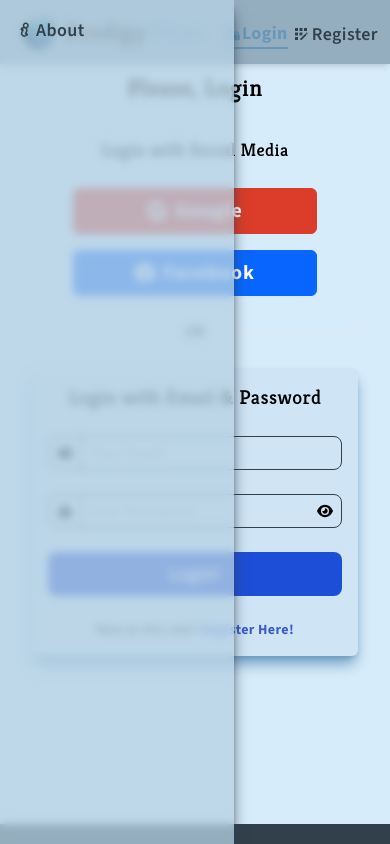
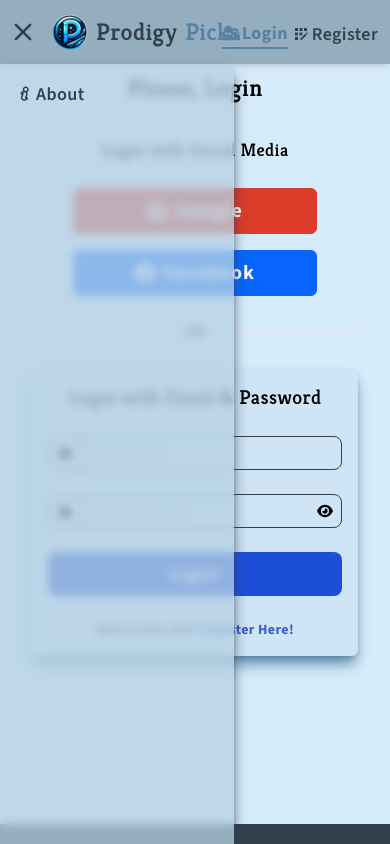
Before and after one commit to nazmul-nhb/prodigy-picks-client, a React (Vite) app: page /login in a window 390 px wide. Both pictures are taken after a click on the element 25 px from the left and 32 px from the top of the page. Shown: the top 844 px of the page. Built offline with nearby package versions, Linux system fonts and the light colour scheme; no server answers.

Commit message:
fixed navbar and padding for the pages

```diff
--- a/src/components/Navbar.tsx
+++ b/src/components/Navbar.tsx
@@ -12,7 +12,6 @@ import { TiInfoLargeOutline, TiShoppingCart } from "react-icons/ti";
 import useGetCart from "../hooks/useGetCart";
 import { ProfileLoader } from "./Loaders";
 import logo from "../assets/prodigy.png";
-// import useUserRole from "../hooks/useUserRole";
 
 const Navbar = () => {
 	const { user, userLoading, logOut } = useAuth();
@@ -23,7 +22,6 @@ const Navbar = () => {
 	const sidebarRef = useRef<HTMLDivElement>(null);
 	const dropdownRef = useRef<HTMLDivElement>(null);
 	const { totalProducts } = useGetCart();
-	// const { role } = useUserRole();
 
 	useEffect(() => {
 		if (user) {
@@ -76,12 +74,6 @@ const Navbar = () => {
 						<TiShoppingCart />
 						My Cart
 					</NavLink>
-					{/* {role === "admin" && (
-						<NavLink className={navClasses} to={"/dashboard"}>
-							<MdOutlineDashboard />
-							Dashboard
-						</NavLink>
-					)} */}
 				</>
 			)}
 			<NavLink className={navClasses} to={"/about"}>
@@ -98,49 +90,51 @@ const Navbar = () => {
 			})
 			.catch((error) => {
 				console.error(error);
-				toast.error(error.message.split(": ")[1]);
+				toast.error(error?.message?.split(": ")[1]);
 			});
 	};
 
 	return (
 		<nav className="max-w-[1920px] flex items-center justify-between gap-0 md:gap-4 mx-auto shadow-md px-3 py-2 md:px-14 sticky top-0 bg-navBG bg-opacity-100 z-50 text-prodigy-secondary transition-all duration-1000 h-16">
 			<div className="absolute inset-0 backdrop-filter backdrop-blur-sm -z-10"></div>
+
+			{/* Sandwich Menubar */}
 			<div
 				ref={sidebarRef}
-				className="sm:hidden max-[430px]:text-3xl text-4xl cursor-pointer z-50"
+				className="sm:hidden max-[430px]:text-3xl text-4xl cursor-pointer z-50 fixed"
 				onClick={() => setOpenNavbar(!openNavbar)}
 			>
 				{openNavbar ? (
-					<MdOutlineClose className="-ml-14 text-prodigy-secondary hover:text-prodigy-primary transform transition-all duration-1000"></MdOutlineClose>
+					<MdOutlineClose className="-ml-1 text-prodigy-secondary hover:text-prodigy-primary transform transition-all duration-1000"></MdOutlineClose>
 				) : (
 					<MdMenuOpen className="-ml-1 text-prodigy-primary hover:text-prodigy-secondary transform transition-all duration-1000"></MdMenuOpen>
 				)}
 			</div>
 
+			{/* Site <Logo & Title */}
+			<NavLink
+				className="ml-10 sm:ml-0 transition-all duration-500 text-2xl font-semibold text-prodigy-secondary flex items-center gap-1"
+				to={"/"}
+			>
 				{/* Site Logo */}
-			<figure className="flex items-center gap-2 font-kreonSerif">
+				<figure className="flex items-center gap-2 font-kreonSerif hover:text-prodigy-primary hover:scale-105 transition-all duration-500">
 					<img
 						className="w-9 md:w-11 aspect-square"
 						src={logo}
-					alt="logo"
+						alt="Prodigy Picks Logo"
 					/>
-
-				<NavLink
-					className="transition-all duration-500 text-2xl font-semibold text-prodigy-secondary flex items-center gap-1"
-					to={"/"}
-				>
 					Prodigy
 					<span className="text-prodigy-primary">Picks</span>
+				</figure>
 			</NavLink>
-			</figure>
 
 			{/* Navbar Items/Links/Routes */}
 			<div className="text-sm xl:text-base">
 				<ul
 					className={`w-3/5 sm:w-full flex flex-col sm:flex-row justify-start sm:justify-center gap-2 sm:gap-4 text-lg md:text-xl font-semibold duration-500 absolute sm:static shadow-lg shadow-slate-700 sm:shadow-none h-screen sm:h-auto p-4 sm:p-0 ${
 						openNavbar
-							? "md:pl-14 left-0 top-0 bg-navBG backdrop-blur-sm flex z-30"
-							: "-left-full top-0"
+							? "md:pl-14 left-0 top-16 bg-navBG backdrop-blur-sm flex z-30"
+							: "-left-full top-16"
 					}`}
 				>
 					{navItems}
--- a/src/components/ProductCard.tsx
+++ b/src/components/ProductCard.tsx
@@ -124,7 +124,9 @@ const ProductCard: React.FC<ProductProps> = ({ product, fromCart }) => {
 						<div className="flex justify-between w-full text-xl font-bold z-20 absolute bottom-0 px-3 bg-[#294f736c] text-white rounded-b-lg">
 							<div className="absolute inset-0 backdrop-filter backdrop-blur-sm -z-10 rounded-b-lg"></div>
 							<p>${price}</p>
-							<p className="flex items-center"><RiStarSFill /> {ratings}</p>
+							<p className="flex items-center">
+								<RiStarSFill /> {ratings}
+							</p>
 						</div>
 					</div>
 				</div>
@@ -154,7 +156,7 @@ const ProductCard: React.FC<ProductProps> = ({ product, fromCart }) => {
 							onClick={() =>
 								handleRemoveFromCart(cartId as string, title)
 							}
-							className="flex items-center gap-1 px-4 py-2 text-sm text-white bg-red-500 rounded-lg transition duration-300 ease-in-out hover:bg-red-600"
+							className="flex items-center gap-1 px-4 py-2 text-sm text-white bg-red-500 rounded-lg transition duration-500 ease-in-out hover:bg-red-700 font-semibold"
 						>
 							<HiOutlineTrash />
 							Remove from Cart
@@ -162,7 +164,7 @@ const ProductCard: React.FC<ProductProps> = ({ product, fromCart }) => {
 					) : (
 						<button
 							onClick={() => handleAddToCart(_id)}
-							className="flex items-center gap-1 px-4 py-2 text-sm text-white bg-red-500 rounded-lg transition duration-300 ease-in-out hover:bg-red-600"
+							className="flex items-center gap-1 px-4 py-2 text-sm text-white bg-red-500 rounded-lg transition duration-500 ease-in-out hover:bg-red-700 font-semibold"
 						>
 							<TiShoppingCart />
 							Add to Cart
@@ -170,7 +172,7 @@ const ProductCard: React.FC<ProductProps> = ({ product, fromCart }) => {
 					)}
 					<button
 						onClick={handleOpenModal}
-						className="flex items-center gap-1 px-4 py-2 text-sm text-white bg-blue-500 rounded-lg transition duration-300 ease-in-out hover:bg-blue-600"
+						className="flex items-center gap-1 px-4 py-2 text-sm text-white bg-blue-500 rounded-lg transition duration-500 ease-in-out hover:bg-blue-700 font-semibold"
 					>
 						<MdOutlineInfo />
 						Details
--- a/src/pages/About.tsx
+++ b/src/pages/About.tsx
@@ -80,7 +80,7 @@ const About: React.FC = () => {
 				us at
 				<a
 					href="mailto:nazmulnhb@gmail.com"
-					className="text-blue-500 hover:underline transition-colors duration-300 ml-2"
+					className="text-blue-500 hover:border-b hover:border-prodigy-primary hover:text-prodigy-primary transition-all duration-300 ml-2"
 				>
 					nazmulnhb@gmail.com
 				</a>
--- a/src/pages/Cart.tsx
+++ b/src/pages/Cart.tsx
@@ -15,7 +15,7 @@ const Cart = () => {
 	});
 
 	return (
-		<section className="py-8 mx-auto px-8">
+		<section className="py-8 mx-auto px-4">
 			<Helmet>
 				<title>{user?.displayName}'s Cart - Prodigy Picks</title>
 			</Helmet>
--- a/src/pages/Home.tsx
+++ b/src/pages/Home.tsx
@@ -3,7 +3,7 @@ import Products from "../components/Products";
 
 const Home = () => {
 	return (
-		<section className="flex justify-center items-center py-8 mx-auto px-8">
+		<section className="flex justify-center items-center py-8 mx-auto px-4">
 			<Helmet>
 				<title>Prodigy Picks : : Eco Essentials</title>
 			</Helmet>
--- a/tailwind.config.js
+++ b/tailwind.config.js
@@ -7,7 +7,7 @@ export default {
   theme: {
     extend: {
       colors: {
-        'prodigy-primary': '#6897bb',
+        'prodigy-primary': '#5780a1',
         'prodigy-secondary': '#31404b',
         'prodigyBG': '#b6d1e488',
         'navBG': '#b6d1e4c2'
```
Lines whose indentation alone changed are shown as unchanged.
